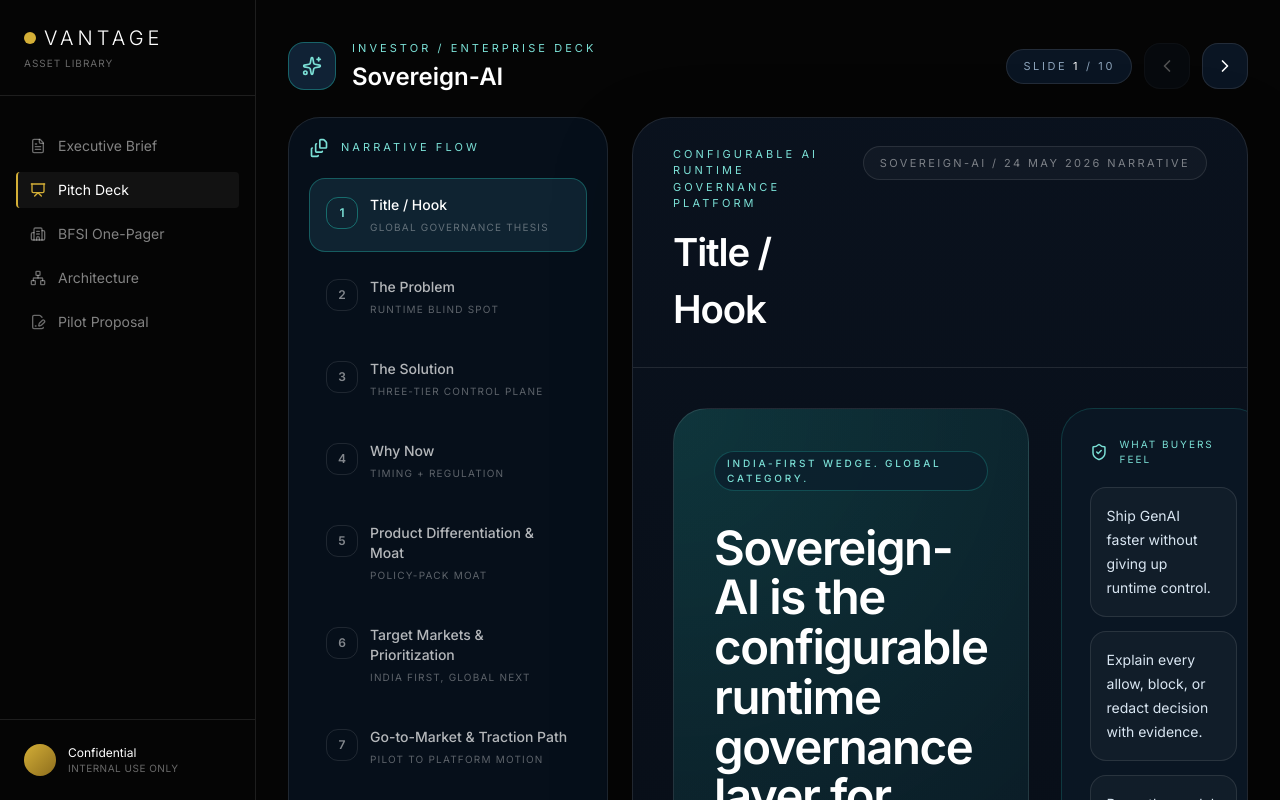
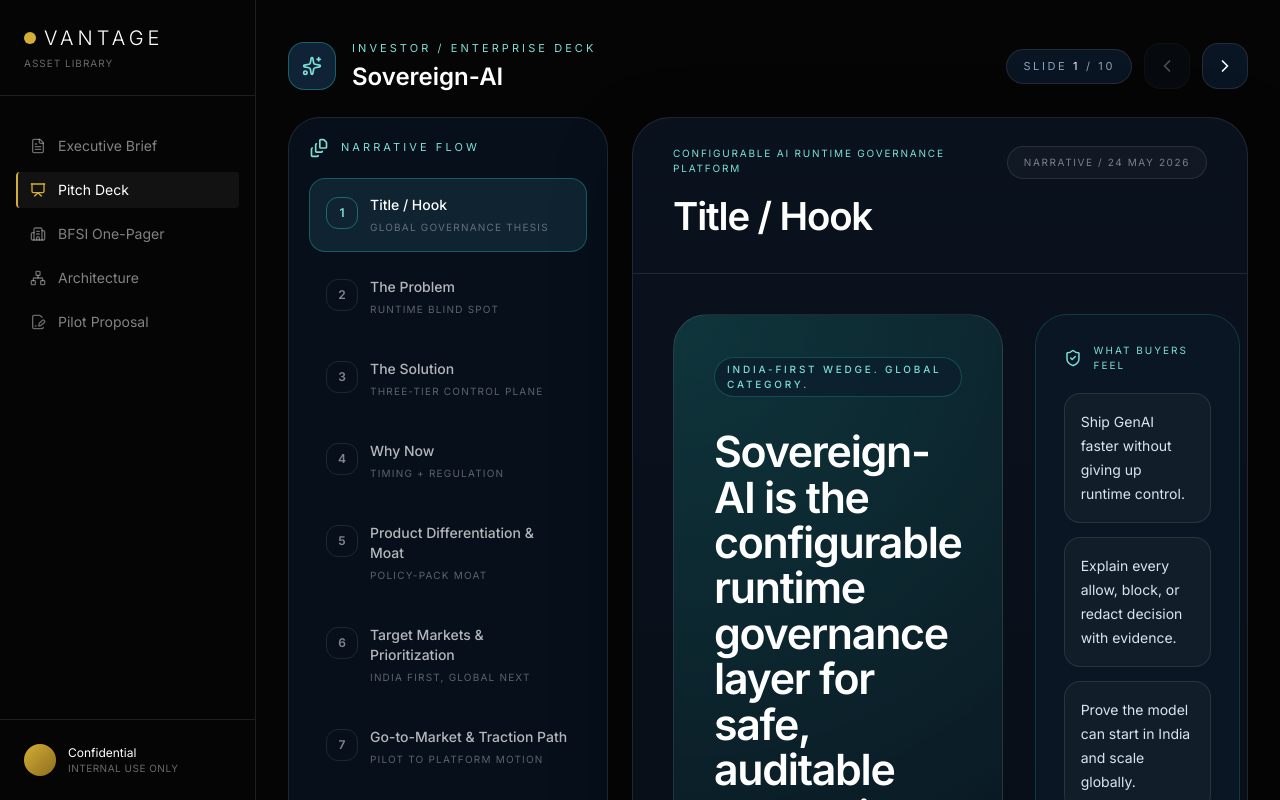
Before and after one commit to pranaya-mathur/pitch_deck, a React (Vite) app: page / in a window 1280 px wide. Both pictures are taken after a click on the button "Pitch Deck". Built offline with nearby package versions, Linux system fonts and the light colour scheme; a web font is replaced by a local one.

Commit message:
Refine title slide header alignment

```diff
--- a/src/components/views/PitchDeck.tsx
+++ b/src/components/views/PitchDeck.tsx
@@ -120,11 +120,11 @@ const slides: Slide[] = [
     subtitle: 'Configurable AI Runtime Governance Platform',
     navSubtitle: 'Global governance thesis',
     content: (
-      <div className="grid h-full gap-8 lg:grid-cols-[1.22fr_0.78fr]">
+      <div className="grid h-full gap-8 lg:grid-cols-[1.16fr_0.84fr]">
         <div className="flex flex-col justify-between rounded-[34px] border border-white/10 bg-[radial-gradient(circle_at_top_left,rgba(35,198,183,0.20),rgba(9,18,30,0.92)_52%),linear-gradient(180deg,rgba(10,18,30,0.96),rgba(7,13,23,0.98))] p-9 xl:p-10">
           <div>
             <Eyebrow>India-first wedge. Global category.</Eyebrow>
-            <h1 className="mt-8 max-w-[13.5ch] text-[clamp(2.8rem,3.7vw,4.4rem)] font-semibold leading-[1.05] tracking-[-0.03em] text-white">
+            <h1 className="mt-8 max-w-[14.5ch] text-[clamp(2.55rem,3.35vw,4rem)] font-semibold leading-[1.06] tracking-[-0.03em] text-white">
               Sovereign-AI is the configurable runtime governance layer for safe, auditable enterprise GenAI.
             </h1>
             <p className="mt-6 max-w-3xl text-lg leading-8 text-[#b9cad9]">
@@ -751,11 +751,11 @@ export function PitchDeck() {
           <div className="border-b border-white/10 px-10 py-7">
             <div className="flex items-start justify-between gap-4">
               <div className="min-w-0 flex-1">
-                <div className="text-[11px] uppercase tracking-[0.28em] text-[#7be0d6]">{currentSlide.subtitle}</div>
+                <div className="text-[10px] uppercase tracking-[0.18em] text-[#7be0d6]">{currentSlide.subtitle}</div>
                 <h2 className="mt-3 text-[clamp(2.4rem,3vw,3.1rem)] font-semibold tracking-[-0.03em] text-white">{currentSlide.title}</h2>
               </div>
-              <div className="shrink-0 rounded-full border border-white/10 bg-white/[0.03] px-4 py-2 text-[11px] uppercase tracking-[0.22em] text-white/45">
-                Sovereign-AI / 24 May 2026 narrative
+              <div className="shrink-0 rounded-full border border-white/10 bg-white/[0.03] px-4 py-2 text-[10px] uppercase tracking-[0.16em] text-white/45">
+                Narrative / 24 May 2026
               </div>
             </div>
           </div>
```
